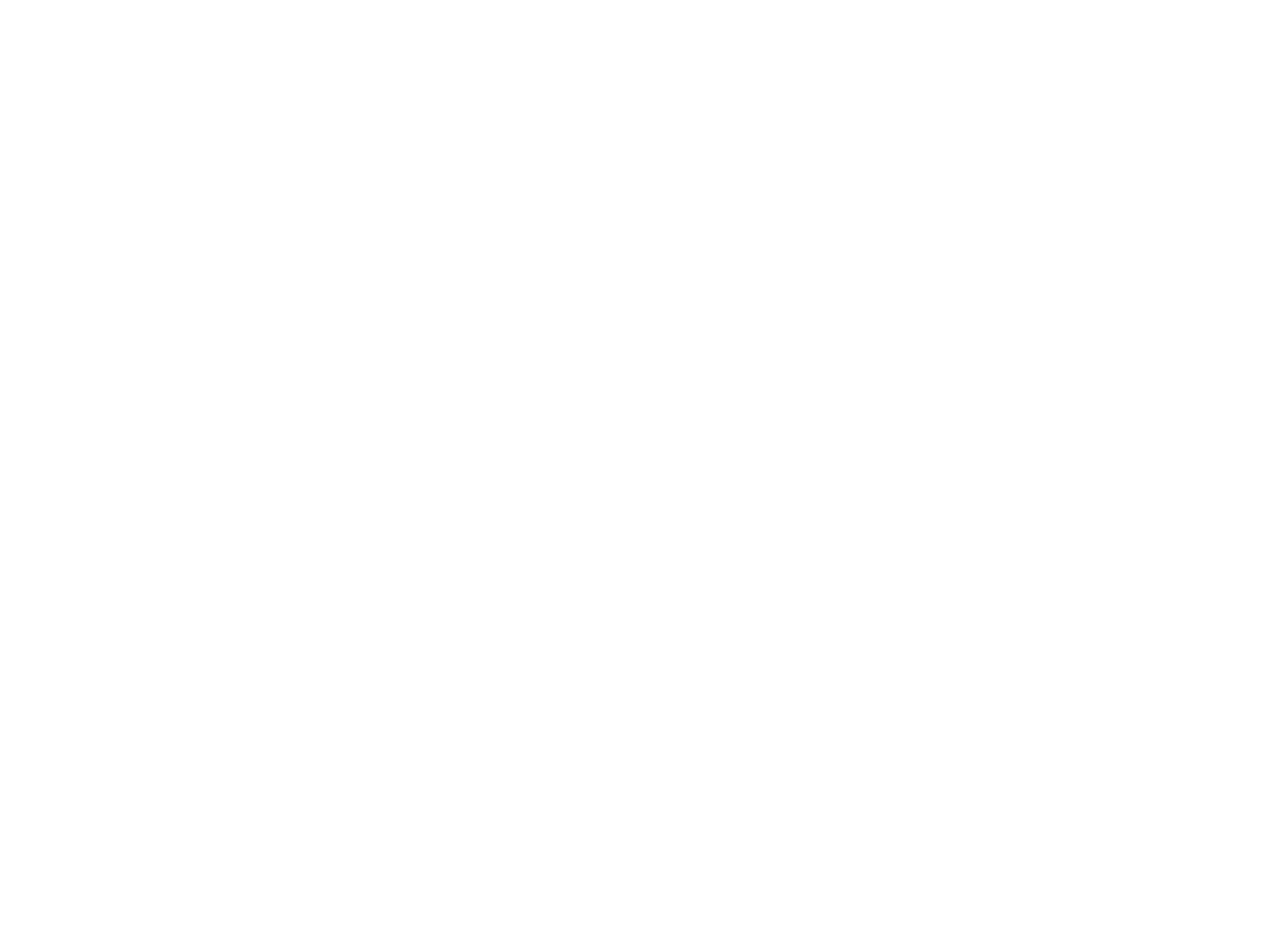
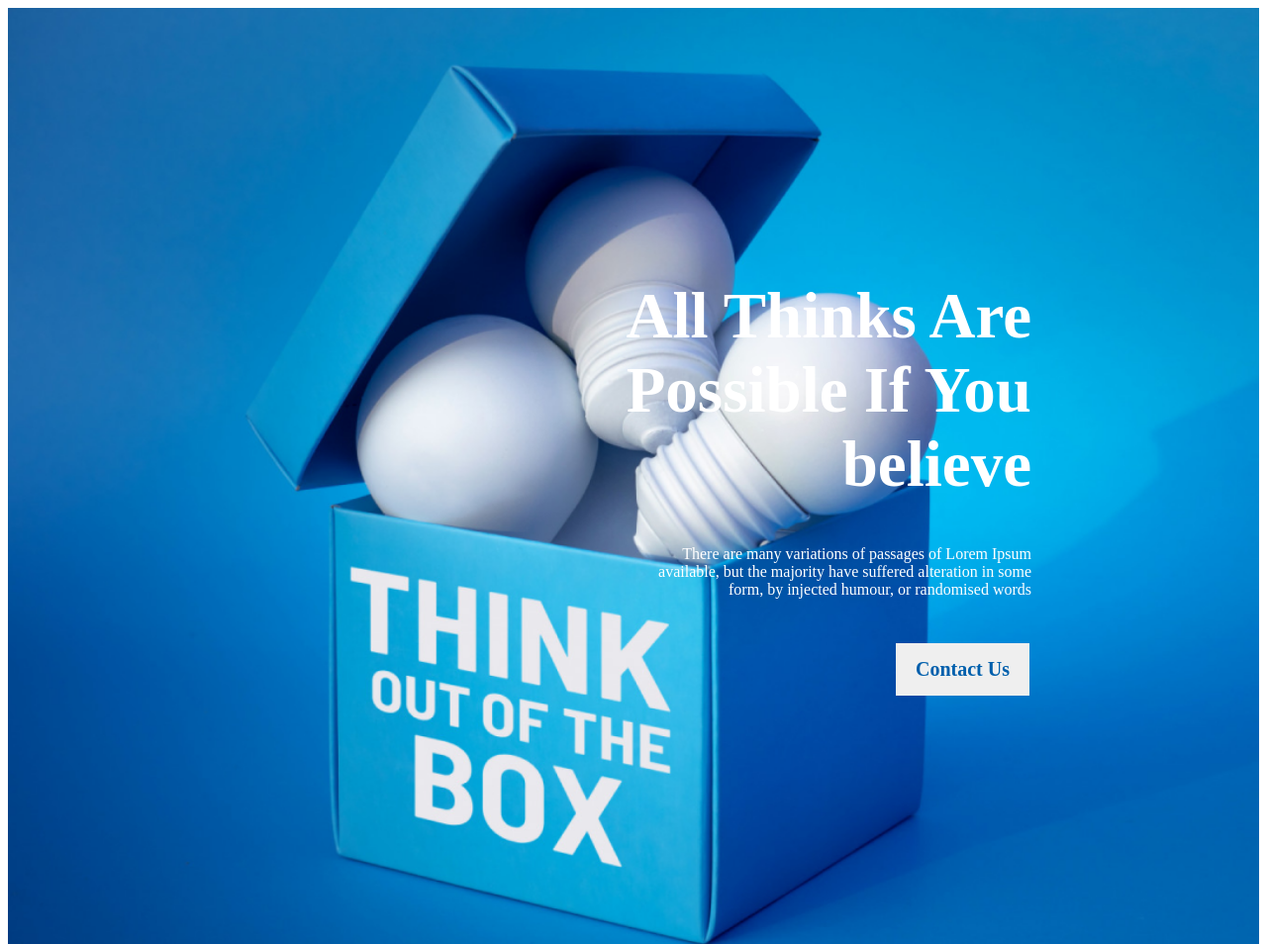
Before and after one commit to Shabnaz21/new-year-website, a plain HTML site: page index.html in a window 1280 px wide. Shown: the top 954 px of the page at 99% size. Before the commit the page ends 800 px from the top, so only its background shows below. Drawn offline with Linux system fonts and the light colour scheme.

Commit message:
finished header section

```diff
--- a/index.html
+++ b/index.html
@@ -4,10 +4,20 @@
     <meta charset="UTF-8">
     <meta name="viewport" content="width=device-width, initial-scale=1.0">
     <title>New Year Website Design</title>
+    <link rel="stylesheet" href="style.css">
 </head>
 <body>
     <header>
+        <div class="conatiner">
+            <div class="head-content">
+                <h1 class="head-title">All Thinks Are <br> Possible If You <br> believe</h1>
+                <p class="selection-descrpition">
+                    There are many variations of passages of Lorem Ipsum <br> available, but the majority have suffered alteration in some <br> form, by injected humour, or randomised words
+                </p>
+                <input class="btn-primary" type="button" value="Contact Us" class="right">
+            </div>
 
+        </div>
     </header>
     <main>
 
--- a/style.css
+++ b/style.css
@@ -0,0 +1,51 @@
+*{
+
+}
+
+.conatiner{
+    background-image: url('images/banner/banner3.png');
+    height: 700px;
+    background-repeat: no-repeat;
+    background-size: cover;
+    justify-content: flex-end;
+}
+.conatiner{
+    padding-right: 230px;
+    padding-top: 250px;
+}
+.head-title{
+    color: #FFF;
+    text-align: right;
+    font-family: Work Sans;
+    font-size: 65px;
+    font-weight: 700;
+}
+
+.selection-descrpition{
+    color: #FFF;
+    text-align: right;
+    font-family: Work Sans;
+    font-size: 16px;
+    font-weight: 400;
+}
+
+.btn-primary{
+    color: #005FAC;
+    text-align: right;
+    font-family: Work Sans;
+    font-size: 20px;
+    font-weight: 600;
+    padding: 15px 20px;
+    border: 0;
+    position: absolute;
+    right: 240px;
+    top: 650px;
+}
+
+.head-title{
+    margin-top: 24px;
+}
+.selection-descrpition{
+    margin-top: 0;
+    margin-bottom: 32px;
+}
```
